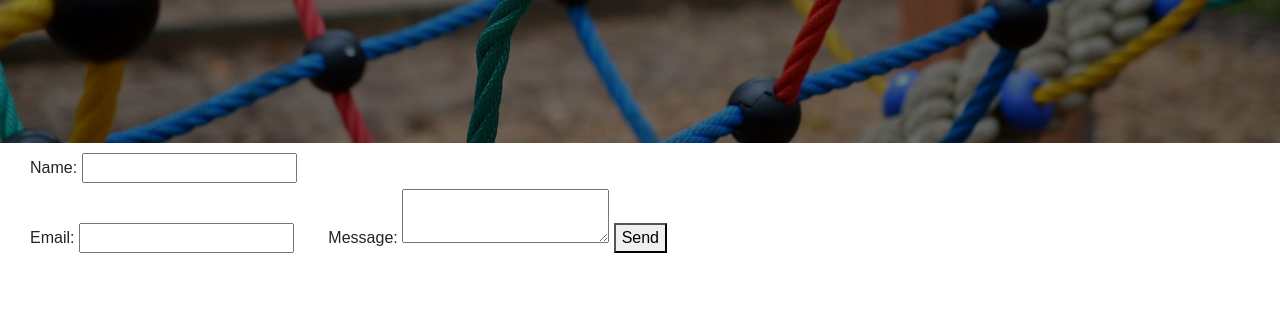
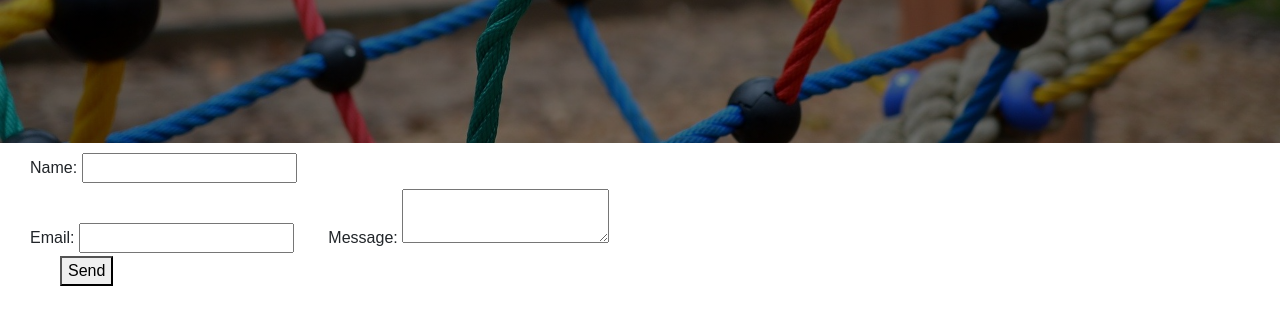
Before and after one commit to kionnabettis/clinton-montessori, a plain HTML site: page contact-us.html in a window 1280 px wide. Shown: the part 313-638 px from the top of the page. Drawn offline with nearby package versions, Linux system fonts and the light colour scheme; files whose address does not match are found by name.

Commit message:
Update contact form

```diff
--- a/assets/css/styles.css
+++ b/assets/css/styles.css
@@ -214,13 +214,20 @@ h4{
 .name{
     margin-top:10px;
     margin-left:30px;
-    margin-right:20px
+
 }
 .email{
     margin-top:3px;
     margin-left:30px;
+    margin-right:20px;
 }
 .message{
     margin-top:3px;
     margin-left:30px;
+    margin-right:20px;
 }
+.button{
+    margin-top:3px;
+    margin-left:30px;
+    margin-right:20px;
+}
--- a/contact-us.html
+++ b/contact-us.html
@@ -112,7 +112,7 @@
 
     <!-- your other form fields go here -->
 
-<button type="submit">Send</button>
+<div class="button"><button type="submit">Send</button></div>
 </form>
   </body>
 </html>
```
